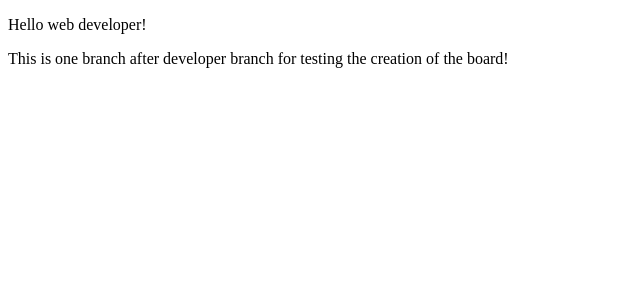
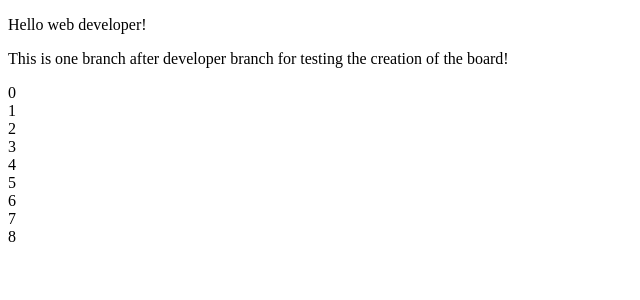
Before and after one commit to SkimZconceited/Phase4-GameTheoryProject-frontend, a React (Create React App) app in the folder client/: page / in a window 1280 px wide. Shown: the top 300 px of the page, without its empty margins (0-640 px from the left). Built offline with nearby package versions, Linux system fonts and the light colour scheme.

Commit message:
Updated the readme file

```diff
--- a/client/src/Home.jsx
+++ b/client/src/Home.jsx
@@ -1,5 +1,6 @@
 import React from "react";
 // import { useEffect, useState } from 'react';
+import Board from "./components/Board";
 
 function Home() {
   // const [info, setInfo] = useState({})
@@ -20,7 +21,8 @@ function Home() {
       {/* <p>The data is: {info.name}</p> */}
       <p>Hello web developer!</p>
       <p>This is one branch after developer branch for testing the creation of the board!</p>
-
+      {/* {renderCell()} */}
+      <Board />
     </div>
   );
 }
--- /dev/null
+++ b/client/src/components/Board.jsx
@@ -0,0 +1,16 @@
+import React from 'react'
+import Cell from './Cell';
+
+function Board() {
+
+  const renderCell = (i) => {
+    return <Cell value={i} />;
+};
+  return (
+    <div>
+      {Array(9).fill(null).map((_, i) => renderCell(i))}
+    </div>
+  )
+}
+
+export default Board
--- /dev/null
+++ b/client/src/components/Cell.jsx
@@ -0,0 +1,11 @@
+import React from 'react'
+
+function Cell({value}) {
+  return (
+    <div className="cell">
+            {value}
+    </div>
+  )
+}
+
+export default Cell
```
